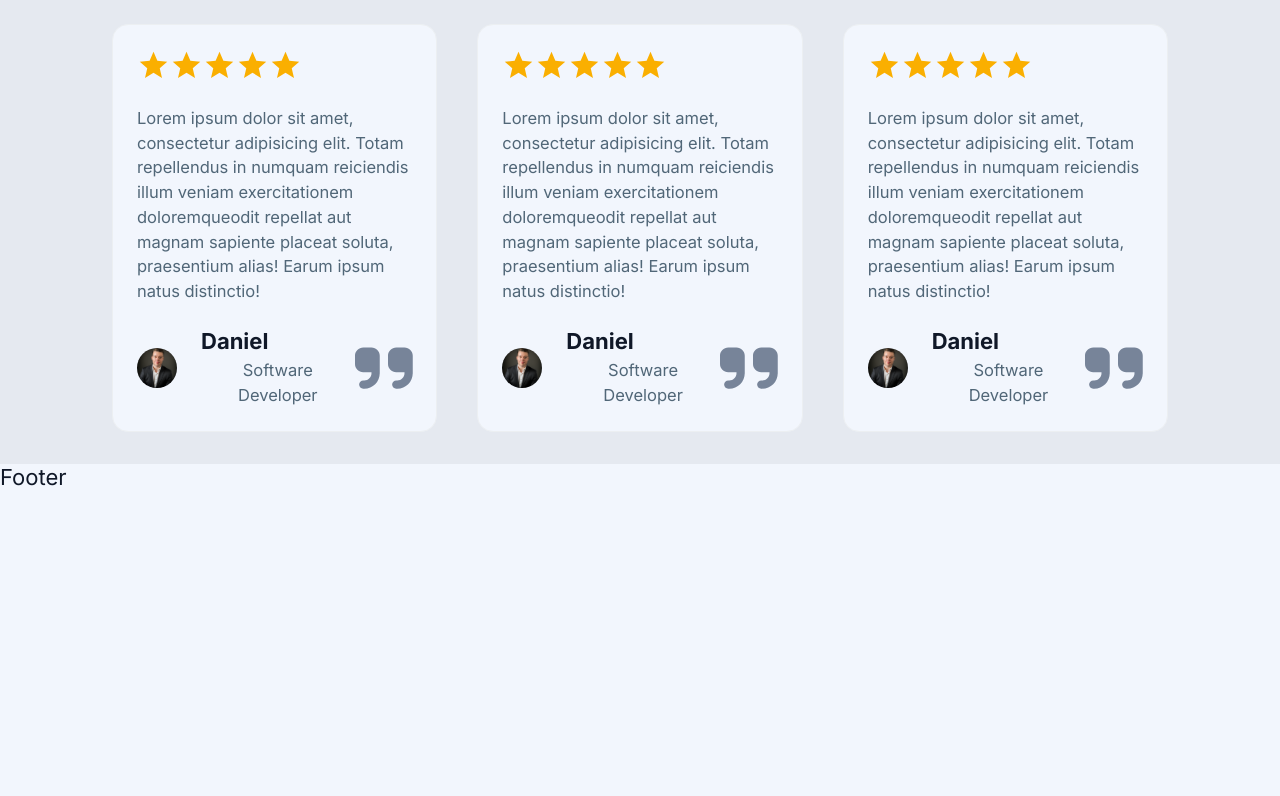
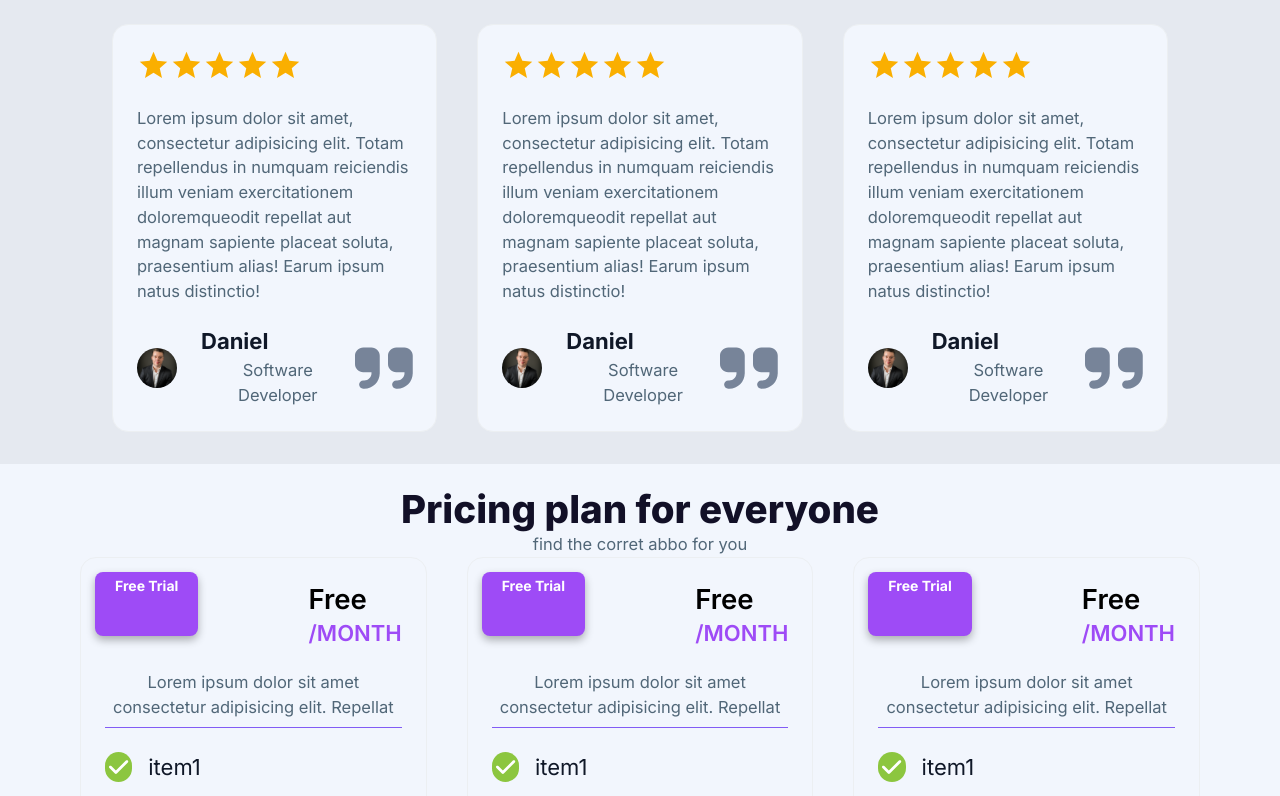
Before and after one commit to danielgen01/financy, a Next.js app: page / in a window 1280 px wide. Shown: the part 2000-2796 px from the top of the page. Before the commit the page ends 2490 px from the top, so only its background shows below. Built offline with nearby package versions, Linux system fonts and the light colour scheme; no server answers.

Commit message:
feat: first approach -  adding pricing teasers

```diff
--- a/src/app/components/PricingTeaser/PricingTeaser.styles.module.css
+++ b/src/app/components/PricingTeaser/PricingTeaser.styles.module.css
@@ -52,7 +52,6 @@
 }
 
 .StyledAdvantageListWrapper {
-    padding: 0 var(--spacing-lg);
     display: flex;
     align-items: flex-start;
     flex-direction: column;
@@ -69,21 +68,61 @@
 
 .StyledListItem {
     color: var(--color-text-primary);
+    font-size: var(--font-size-md);
 }
 
 .StyledBookNowButton {
-    background-color: var(--color-custom-purple);
     margin-top: var(--spacing-md);
     color: var(--color-white);
-    padding: var(--spacing-sm) var(--spacing-lg);
-    border-radius: var(--border-radius-md);
+    gap: var(--spacing-md);
+    padding: var(--spacing-md) var(--spacing-lg);
+    border-radius: var(--border-radius-lg);
     border: none;
     font-size: var(--font-size-md);
     font-weight: var(--font-weight-semibold);
     cursor: pointer;
-    transition: background-color 0.3s;
     text-decoration: none;
     text-transform: uppercase;
     display: flex;
     justify-content: center;
+    -webkit-border-radius: var(--border-radius-lg);
+    -moz-border-radius: var(--border-radius-lg);
+    -ms-border-radius: var(--border-radius-lg);
+    -o-border-radius: var(--border-radius-lg);
+    transition: 200ms ease-in-out;
+    -webkit-transition: 200ms ease-in-out;
+    -moz-transition: 200ms ease-in-out;
+    -ms-transition: 200ms ease-in-out;
+    -o-transition: 200ms ease-in-out;
+    background: var(--color-button-gradient);
+
 }
+
+.StyledBookNowButton:hover {
+    opacity: 0.7;
+}
+
+.StyledFontAwesomeIcon {
+    background-color: #8CC63F;
+    color:var(--color-white);
+    padding: var(--spacing-xs);
+    border-radius: var(--border-radius-full);
+    -webkit-border-radius: var(--border-radius-full);
+    -moz-border-radius: var(--border-radius-full);
+    -ms-border-radius: var(--border-radius-full);
+    -o-border-radius: var(--border-radius-full);
+}
+
+.StyledFlagTopLeft {
+    position: relative;
+    top: -10px;       /* Hebt die Flagge etwas nach oben */
+    left: -10px;      /* Verschiebt die Flagge leicht nach links */
+    color: white;
+    padding: 5px 20px;
+    font-weight: bold;
+    font-size: 14px;
+    border-radius: 8px;
+    box-shadow: 0px 4px 8px rgba(0, 0, 0, 0.3);
+    background-color: var(--color-custom-purple);
+
+}
--- a/src/app/components/PricingTeaser/PricingTeaser.tsx
+++ b/src/app/components/PricingTeaser/PricingTeaser.tsx
@@ -1,4 +1,7 @@
-import { faCheck } from "@fortawesome/free-solid-svg-icons"
+import {
+  faArrowUpRightFromSquare,
+  faCheck,
+} from "@fortawesome/free-solid-svg-icons"
 import { FontAwesomeIcon } from "@fortawesome/react-fontawesome"
 import Link from "next/link"
 
@@ -7,49 +10,50 @@ import styles from "./PricingTeaser.styles.module.css"
 
 interface PricingTeaserProps {
   advantageItems: string[]
+  price: string | number
+  interval: string
 }
 
 export const PricingTeaser: React.FC<PricingTeaserProps> = ({
   advantageItems,
+  price,
+  interval,
 }) => {
   return (
     <div className={styles.StyledPricingTeaser}>
       <div className={styles.StyledPricingTeaserContent}>
         <div className={styles.StyledTeaserHeader}>
-          <p>Free TRial Banner</p>
+          <div className={styles.StyledFlagTopLeft}>Free Trial</div>
           <div className={styles.StyledPriceAndIntervalWrapper}>
-            <span className={styles.StyledPriceText}>Free</span>
-            <span className={styles.StyledIntervallText}>/month</span>
+            <span className={styles.StyledPriceText}>{price}</span>
+            <span className={styles.StyledIntervallText}>{interval}</span>
           </div>
         </div>
         <div className={styles.StyledParagraphWrapper}>
           <Paragraph>
             {" "}
             Lorem ipsum dolor sit amet consectetur adipisicing elit. Repellat
-            nostrum voluptatum vel in reiciendis voluptates reprehenderit alias
-            eos voluptatibus delectus velit nemo, nesciunt quia aperiam at autem
-            dolorem tempora fugiat!
           </Paragraph>
         </div>
         <div className={styles.StyledTeaserBody}>
           <ul className={styles.StyledAdvantageListWrapper}>
             {advantageItems.map((item) => (
-              <div className={styles.StyledListItemWrapper} key={item.id}>
+              <div className={styles.StyledListItemWrapper} key={item}>
                 <FontAwesomeIcon
+                  className={styles.StyledFontAwesomeIcon}
                   icon={faCheck}
-                  style={{
-                    backgroundColor: "green",
-                    color: "white",
-                    borderRadius: "50%",
-                    padding: "2px",
-                  }}
                 />
                 <li className={styles.StyledListItem}>{item}</li>
               </div>
             ))}
           </ul>
-          <Link href="/signup" className={styles.StyledBookNowButton}>
+          <Link
+            href="/signup"
+            className={styles.StyledBookNowButton}
+            type="button"
+          >
             Book now
+            <FontAwesomeIcon icon={faArrowUpRightFromSquare} />
           </Link>
         </div>
       </div>
--- a/src/app/global.css
+++ b/src/app/global.css
@@ -126,6 +126,7 @@
     --color-background-red: #FEE4E2;
     --color-icon-green: #17B26A;
     --color-white:#fff;
+    --color-button-gradient: linear-gradient(#825CF5 0%, #A578FA 100%);
 
 
 
--- a/src/app/pageTemplates/homepage/Homepage.tsx
+++ b/src/app/pageTemplates/homepage/Homepage.tsx
@@ -6,6 +6,7 @@ import {
   CTASection,
   HeroSection,
   PreviewSection,
+  PricingTeasersSection,
   TestimonalSection,
 } from "./SubComponents"
 
@@ -17,6 +18,7 @@ const Homepage = () => {
       <BenefitSection />
       <CTASection />
       <TestimonalSection />
+      <PricingTeasersSection />
     </div>
   )
 }
--- a/src/app/pageTemplates/homepage/SubComponents.styles.module.css
+++ b/src/app/pageTemplates/homepage/SubComponents.styles.module.css
@@ -6,7 +6,7 @@
   }
 
   .StyledLink {
-    background-color: var(--color-primary-main);
+    background: var(--color-button-gradient);
     font-size: var(--font-size-sm);
     color: var(--color-white);
     font-weight: var(--font-weight-medium);
@@ -98,6 +98,13 @@
   width: 100%;
 }
 
+.StyledPricingTeasersWrapper {
+  display: flex;
+  flex-direction: row;
+  justify-content: space-between;
+  gap:var(--spacing-2xl);
+}
+
 @media (width >= 600px) {
 
   .StyledBenefitTeaserWrapper{
--- a/src/app/pageTemplates/homepage/SubComponents.tsx
+++ b/src/app/pageTemplates/homepage/SubComponents.tsx
@@ -11,6 +11,7 @@ import { BenefitTeaser } from "@/app/components/BenefitTeaser/BenefitTeaser"
 import { BigBenefitTeaser } from "@/app/components/BigBenefitTeaser/BigBenefitTeaser"
 import { CTATeaser } from "@/app/components/CTATeaser/CTATeaser"
 import { LayoutSection } from "@/app/components/LayoutSection/LayoutSection"
+import { PricingTeaser } from "@/app/components/PricingTeaser/PricingTeaser"
 import { QuoteTeaser } from "@/app/components/QuoteTeaser/QuoteTeaser"
 import { H1 } from "@/app/components/Typography/H1/H1"
 import { H2 } from "@/app/components/Typography/H2/H2"
@@ -176,3 +177,50 @@ export const TestimonalSection = () => {
     </section>
   )
 }
+
+export const PricingTeasersSection = () => {
+  return (
+    <LayoutSection>
+      <H3>Pricing plan for everyone</H3>
+      <Paragraph>find the corret abbo for you</Paragraph>
+      <div className={styles.StyledPricingTeasersWrapper}>
+        <PricingTeaser
+          advantageItems={[
+            "item1",
+            "item2",
+            "item3",
+            "item4",
+            "item5",
+            "item6",
+          ]}
+          price="Free"
+          interval="/month"
+        />
+        <PricingTeaser
+          advantageItems={[
+            "item1",
+            "item2",
+            "item3",
+            "item4",
+            "item5",
+            "item6",
+          ]}
+          price="Free"
+          interval="/month"
+        />
+        <PricingTeaser
+          advantageItems={[
+            "item1",
+            "item2",
+            "item3",
+            "item4",
+            "item5",
+            "item6",
+          ]}
+          price="Free"
+          interval="/month"
+        />
+      </div>
+    </LayoutSection>
+  )
+}
```
Also changed, not shown: src/app/pageTemplates/homepage/Homepage.styles.module.css (line endings or trailing spaces), 1 other file (tests, documents, lock files or other folders).
